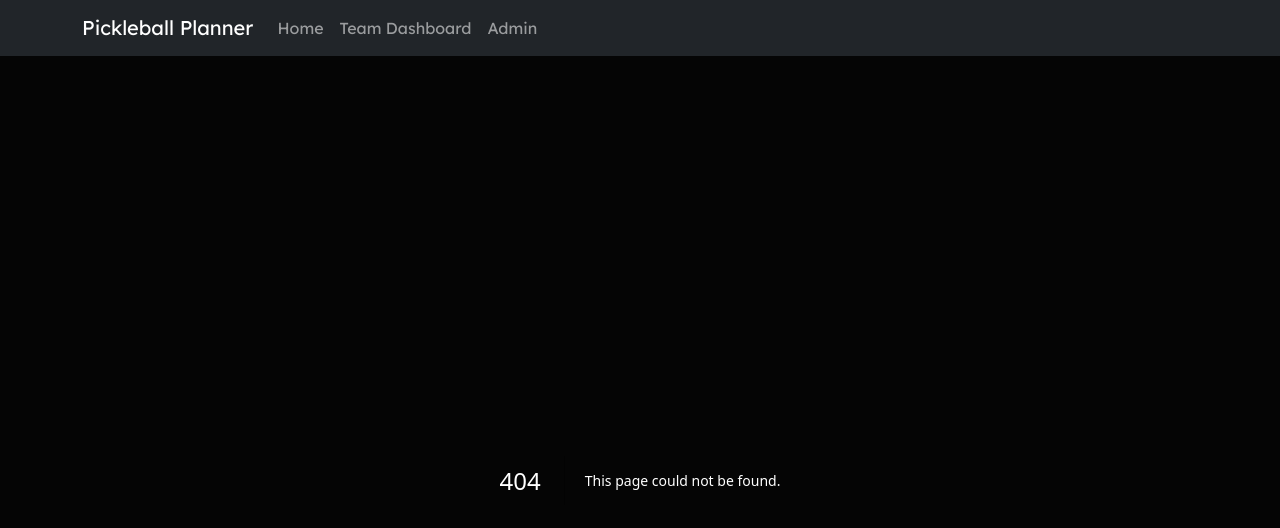
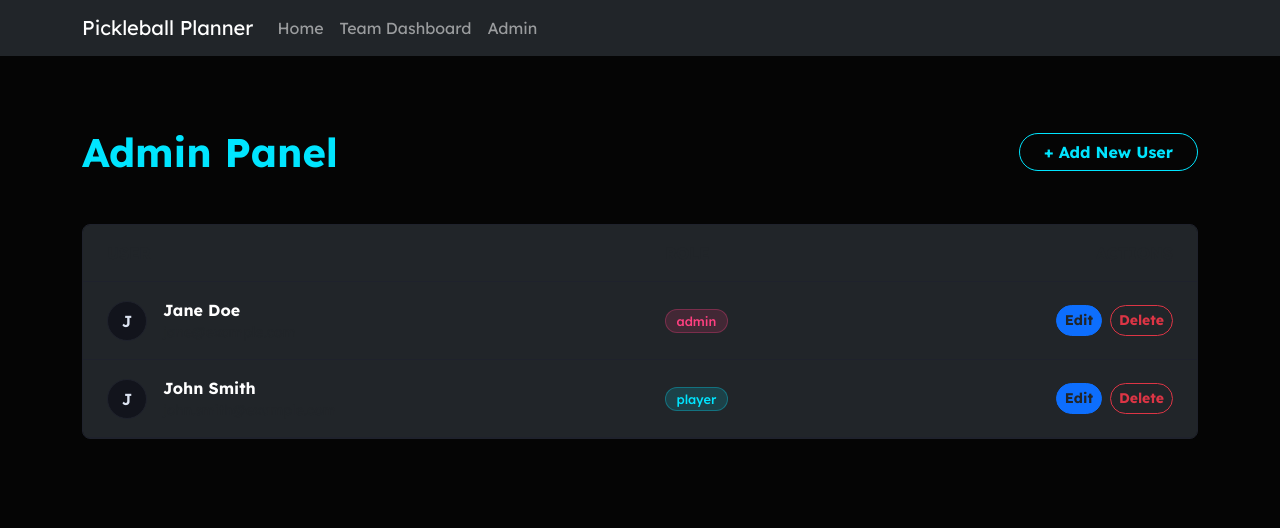
Before and after one commit to itanne99/pickleball-planner, a Next.js app: page /admin in a window 1280 px wide. Before the commit this address had no page. Shown: the top 528 px of the page. Built offline with nearby package versions, Linux system fonts and the light colour scheme.

Commit message:
feat(ui): implement core screens for Neon Court design

```diff
--- /dev/null
+++ b/src/pages/admin.js
@@ -0,0 +1,78 @@
+import React from 'react';
+import Head from 'next/head';
+import { Container, Row, Col, Button, Table } from 'react-bootstrap';
+import { mockTeam, mockUser } from '@/data/mock';
+import Card from '@/components/Card';
+import Pill from '@/components/Pill';
+import Avatar from '@/components/Avatar';
+
+export default function AdminPanel() {
+  const allUsers = [
+    mockUser,
+    ...mockTeam.members.filter(m => m.id !== mockUser.id).map(m => ({
+      ...m,
+      email: `${m.name.toLowerCase().replace(' ', '.')}@example.com`,
+      role: 'player'
+    }))
+  ];
+
+  return (
+    <>
+      <Head>
+        <title>Admin Panel | Pickleball Planner</title>
+      </Head>
+      <Container className="py-5">
+        <div className="d-flex justify-content-between align-items-center mb-5">
+          <h1 className="fw-bold m-0" style={{ color: 'var(--bs-primary)' }}>
+            Admin Panel
+          </h1>
+          <Button variant="outline-primary" className="rounded-pill px-4 fw-bold" style={{ borderColor: 'var(--bs-primary)', color: 'var(--bs-primary)' }}>
+            + Add New User
+          </Button>
+        </div>
+
+        <Card className="glass-panel overflow-hidden">
+          <div className="table-responsive">
+            <Table variant="dark" className="m-0 align-middle" hover style={{ backgroundColor: 'transparent' }}>
+              <thead>
+                <tr style={{ borderBottom: '1px solid #1F222C' }}>
+                  <th className="py-3 px-4 border-0 text-muted">USER</th>
+                  <th className="py-3 px-4 border-0 text-muted">ROLE</th>
+                  <th className="py-3 px-4 border-0 text-muted text-end">ACTIONS</th>
+                </tr>
+              </thead>
+              <tbody>
+                {allUsers.map(user => (
+                  <tr key={user.id} style={{ borderBottom: '1px solid #1F222C' }}>
+                    <td className="py-3 px-4 border-0">
+                      <div className="d-flex align-items-center">
+                        <Avatar initials={user.name.charAt(0)} size={40} className="me-3" />
+                        <div>
+                          <div className="fw-bold text-white">{user.name}</div>
+                          <div className="small text-muted">{user.email || 'N/A'}</div>
+                        </div>
+                      </div>
+                    </td>
+                    <td className="py-3 px-4 border-0">
+                      <Pill variant={user.role === 'admin' ? 'secondary' : 'primary'}>
+                        {user.role || 'player'}
+                      </Pill>
+                    </td>
+                    <td className="py-3 px-4 border-0 text-end">
+                      <Button variant="primary" size="sm" className="me-2 fw-bold text-dark rounded-pill">
+                        Edit
+                      </Button>
+                      <Button variant="outline-danger" size="sm" className="fw-bold rounded-pill">
+                        Delete
+                      </Button>
+                    </td>
+                  </tr>
+                ))}
+              </tbody>
+            </Table>
+          </div>
+        </Card>
+      </Container>
+    </>
+  );
+}
```
Also changed, not shown: src/pages/index.js (+43 -78 lines), src/pages/team/dashboard.js (added, +50 -0 lines).
